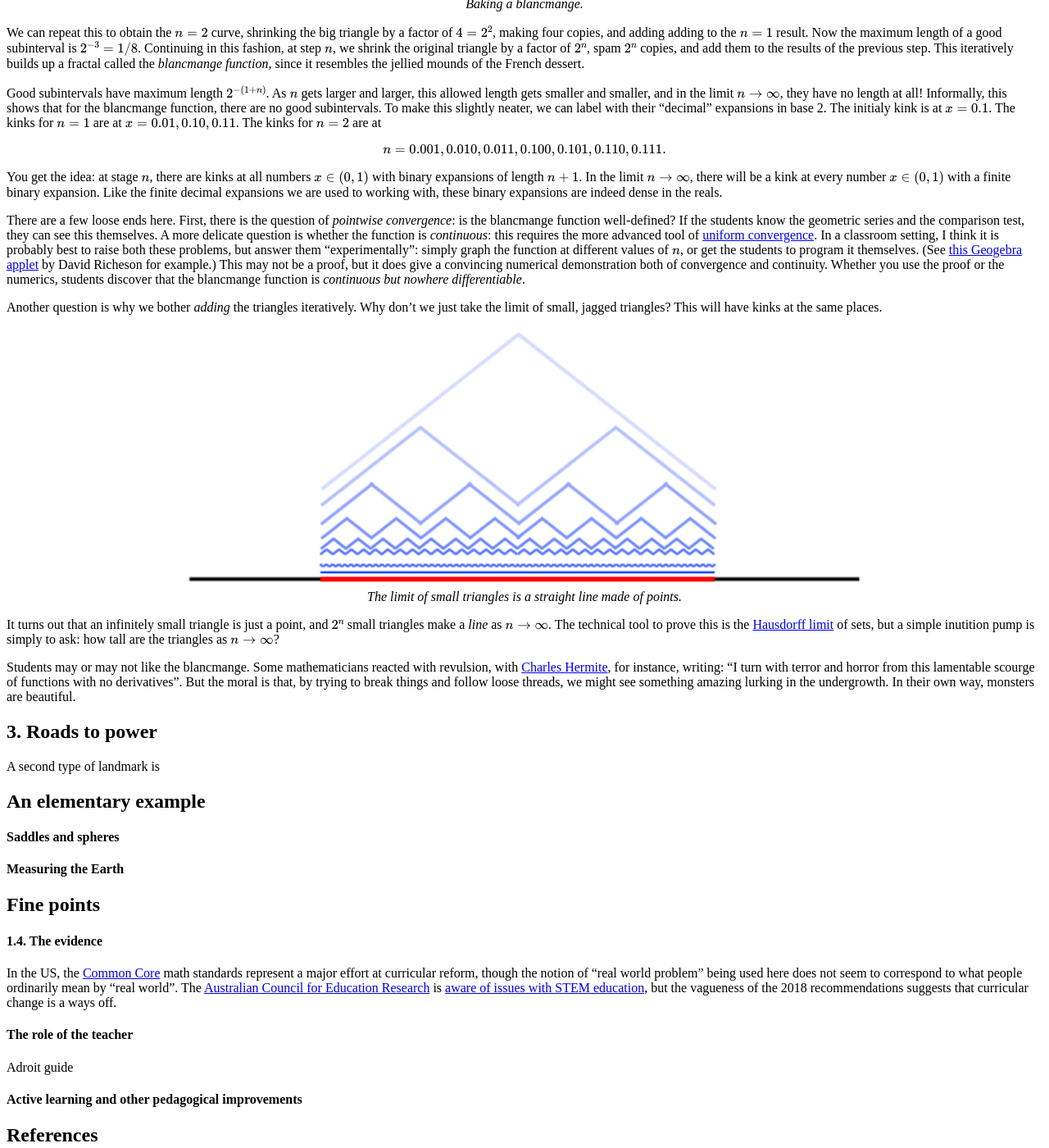
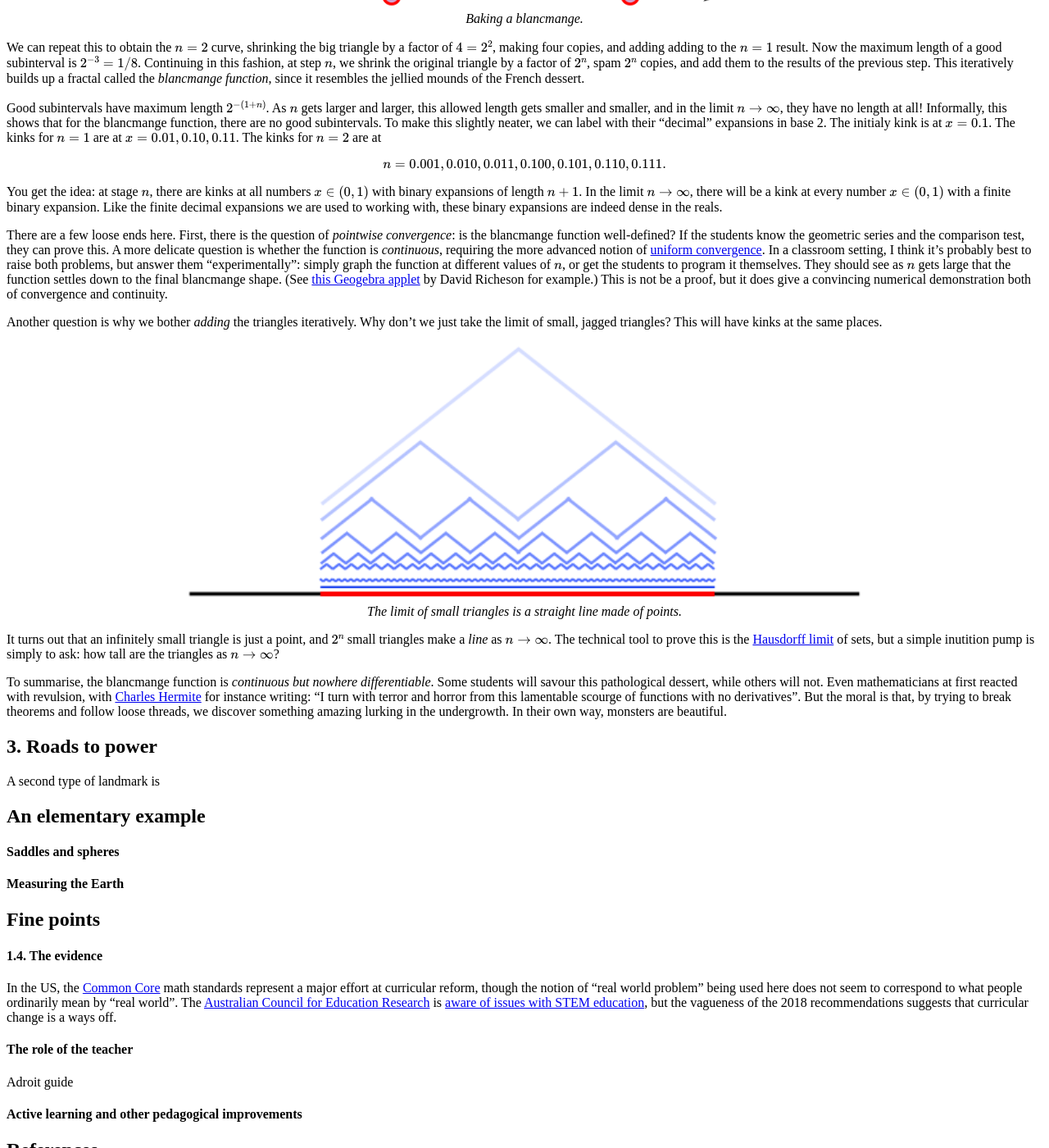
Before and after one commit to hapax/hapax.github.io, a Jekyll site: the page built from assets/teaching.md, in a window 1280 px wide and 1400 px high, scrolled down 10147 px. Shown: the whole window at 82% size. Built offline with Jekyll 4.4.1, drawn with Linux system fonts in a browser that asks for light colours; our own code applies the rules of GitHub Pages for plain Markdown files; formulas are drawn with MathJax 3; a script that is not in the unit is left out; some of the changed text lies outside the part shown.

Commit message:
Update teaching.md

```diff
--- a/assets/teaching.md
+++ b/assets/teaching.md
@@ -24,6 +24,7 @@ date:  2019-08-03
 2. <a href="#sec-2">Roads to beauty</a>
    1. <a href="#sec-2-1">The mean value theorem</a>
    2. <a href="#sec-2-2">A kink in the argument</a>
+3. <a href="#sec-3">Roads to power</a>
 
 ## 1. Stuck in the scrubland <a id="sec-1" name="sec-1"></a>
 
@@ -402,7 +403,7 @@ mean value theorem *does* hold. We just avoid the kink!
 	</div>
 	</figure>
 
-So here is the challenge: draw (or otherwise define) a continuous curve where the
+So here is the challenge: define a continuous curve where the
 mean value theorem is not applicable in any subinterval.
 Since we can apply the theorem whenever we can select a subinterval
 without kinks, we need *every subinterval to contain a kink*.
@@ -471,18 +472,20 @@ There are a few loose ends here.
 First, there is the question of *pointwise convergence*: is the
 blancmange function well-defined?
 If the students know the geometric series and the comparison test,
-they can see this themselves.
-A more delicate question is whether the function is *continuous*: this
-requires the more advanced tool of [uniform convergence](https://en.wikipedia.org/wiki/Uniform_convergence).
-In a classroom setting, I think it is probably best to raise both
-these problems, but answer them "experimentally": simply graph the
-function at different values of $n$, or get the students to program it themselves.
+they can prove this.
+A more delicate question is whether the function is *continuous*,
+requiring the more advanced notion of
+[uniform convergence](https://en.wikipedia.org/wiki/Uniform_convergence).
+In a classroom setting, I think it's probably best to raise both
+problems, but answer them "experimentally": simply graph the function
+at different values of $n$, or get the students to program it
+themselves.
+They should see as $n$ gets large that the function settles down to
+the final blancmange shape.
 (See [this Geogebra applet](https://www.geogebra.org/m/BTRh89uH)
 by David Richeson for example.)
-This may not be a proof, but it does give a convincing numerical
+This is not be a proof, but it does give a convincing numerical
 demonstration both of convergence and continuity.
-Whether you use the proof or the numerics, students discover that the
-blancmange function is *continuous but nowhere differentiable*.
 
 Another question is why we bother *adding* the triangles iteratively.
 Why don't we just take the limit of small, jagged triangles?
@@ -503,16 +506,18 @@ The technical tool to prove this is the
 sets, but a simple inutition pump is simply to ask: how tall are the
 triangles as $n\to\infty$?
 
-Students may or may not like the blancmange.
-Some mathematicians reacted with revulsion, with
-[Charles Hermite](https://en.wikipedia.org/wiki/Charles_Hermite), for
-instance, writing: "I turn with terror and horror from this lamentable
+To summarise, the blancmange function is *continuous but nowhere
+differentiable*.
+Some students will savour this pathological dessert, while others will not.
+Even mathematicians at first reacted with revulsion, with
+[Charles Hermite](https://en.wikipedia.org/wiki/Charles_Hermite) for
+instance writing: "I turn with terror and horror from this lamentable
 scourge of functions with no derivatives".
-But the moral is that, by trying to break things and follow loose
-threads, we might see something amazing lurking in the undergrowth.
+But the moral is that, by trying to break theorems and follow loose
+threads, we discover something amazing lurking in the undergrowth.
 In their own way, monsters are beautiful.
 
-## 3. Roads to power
+## 3. Roads to power <a id="sec-3" name="sec-3"></a>
 
 A second type of landmark is
 
```
